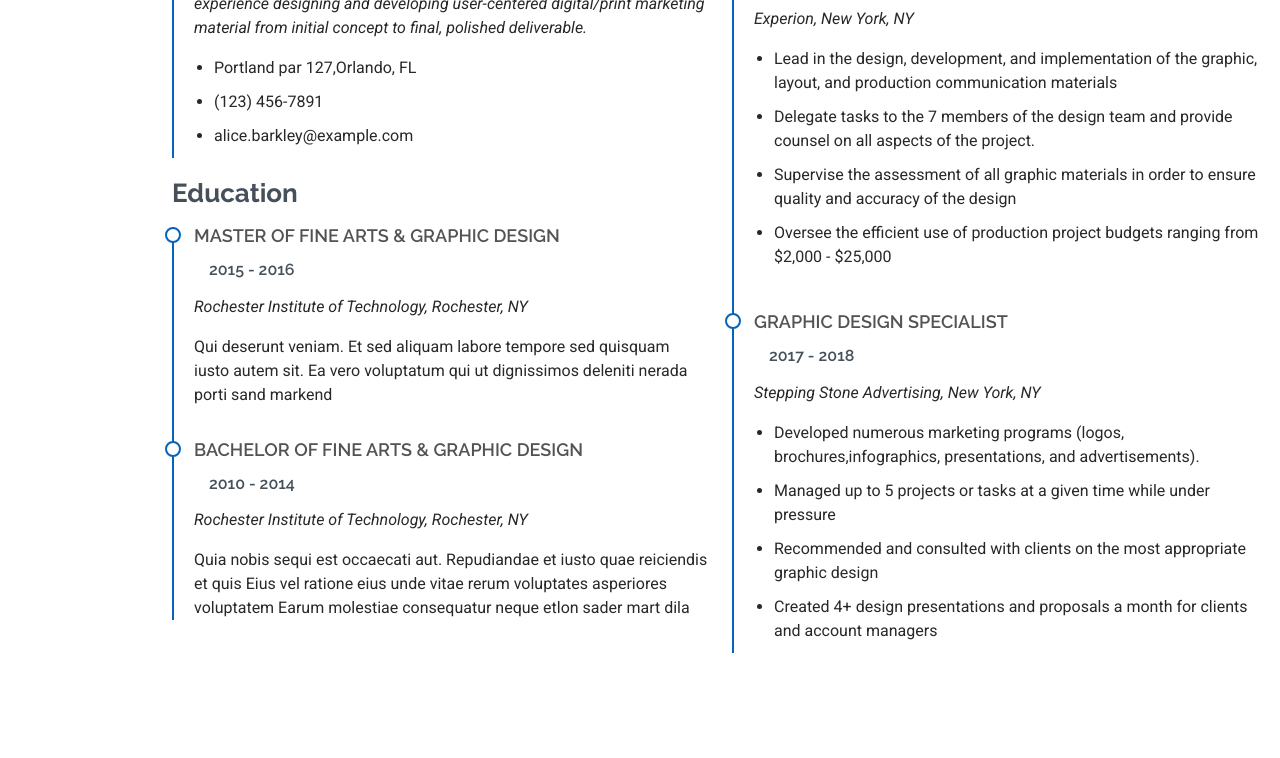
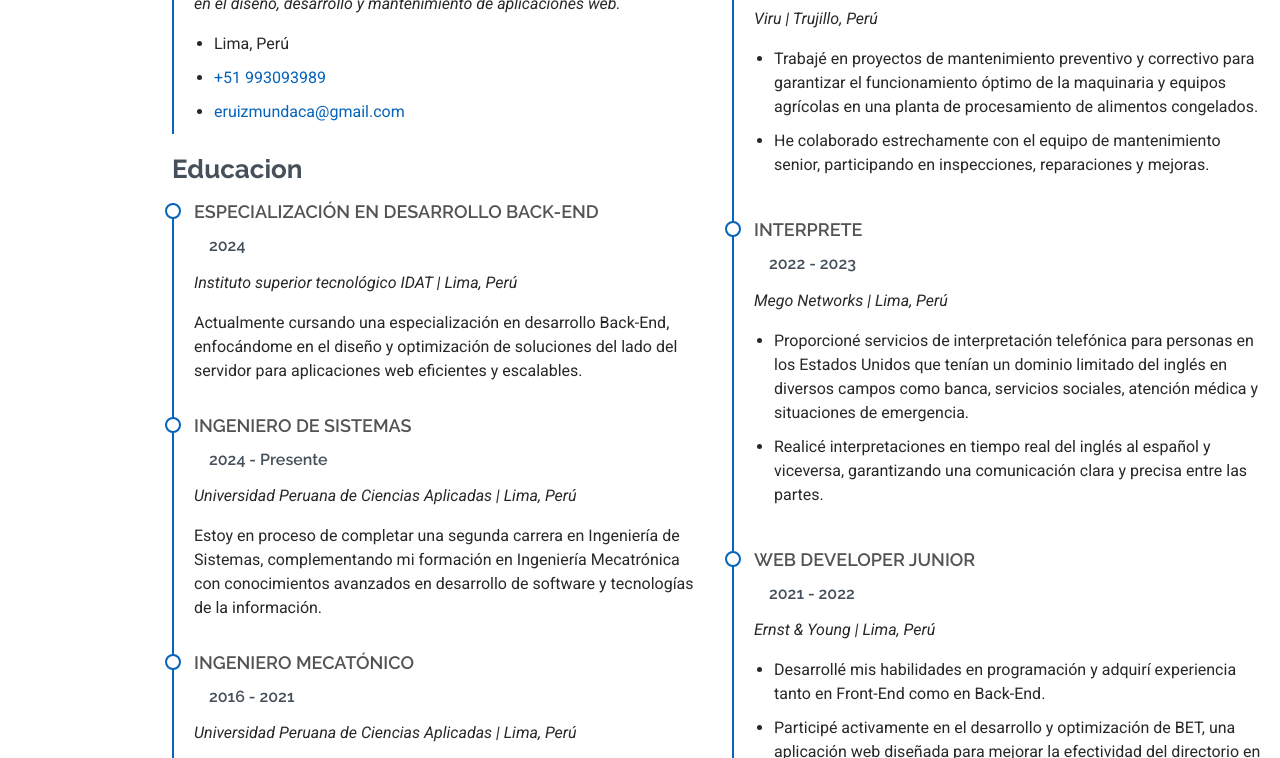
Before and after one commit to EJRuizM/EJRuizM.github.io, a plain HTML site: page index.html in a window 1280 px wide. Shown: the part 2373-3131 px from the top of the page. Drawn offline with Linux system fonts and the light colour scheme.

Commit message:
Actualizar CV

```diff
--- a/index.html
+++ b/index.html
@@ -105,7 +105,7 @@
                   <li><i class="bi bi-chevron-right"></i> <strong>Cumpleaños:</strong> <span>15 Marzo 1996</span></li>
                   <li><i class="bi bi-chevron-right"></i> <strong>Pagina Web:</strong> <span><a href="https://ejruizm.github.io">ejruizm.github.io</a></span></li>
                   <li><i class="bi bi-chevron-right"></i> <strong>Telefono:</strong> <span><a href="tel: +51993093989">+51 993093989</a></span></li>
-                  <li><i class="bi bi-chevron-right"></i> <strong>Ciudad:</strong> <span>Lima, PERU</span></li>
+                  <li><i class="bi bi-chevron-right"></i> <strong>Ciudad:</strong> <span>Lima, Perú</span></li>
                 </ul>
               </div>
               <div class="col-lg-6">
@@ -215,55 +215,68 @@
             <h3 class="resume-title">Sumary</h3>
 
             <div class="resume-item pb-0">
-              <h4>Brandon Johnson</h4>
-              <p><em>Innovative and deadline-driven Graphic Designer with 3+ years of experience designing and developing user-centered digital/print marketing material from initial concept to final, polished deliverable.</em></p>
+              <h4>Edgar Ruiz</h4>
+              <p><em>Ingeniero mecatrónico y estudiante de desarrollo web, con conocimientos en el diseño, desarrollo y mantenimiento de aplicaciones web.</em></p>
               <ul>
-                <li>Portland par 127,Orlando, FL</li>
-                <li>(123) 456-7891</li>
-                <li>alice.barkley@example.com</li>
+                <li>Lima, Perú</li>
+                <li><a href="tel: +51993093989">+51 993093989</a></li>
+                <li><a href="mailto:eruizmundaca@gmail.com">eruizmundaca@gmail.com</a></li>
               </ul>
             </div><!-- Edn Resume Item -->
 
-            <h3 class="resume-title">Education</h3>
+            <h3 class="resume-title">Educacion</h3>
             <div class="resume-item">
-              <h4>Master of Fine Arts &amp; Graphic Design</h4>
-              <h5>2015 - 2016</h5>
-              <p><em>Rochester Institute of Technology, Rochester, NY</em></p>
-              <p>Qui deserunt veniam. Et sed aliquam labore tempore sed quisquam iusto autem sit. Ea vero voluptatum qui ut dignissimos deleniti nerada porti sand markend</p>
+              <h4>Especialización en Desarrollo Back-End</h4>
+              <h5>2024</h5>
+              <p><em>Instituto superior tecnológico IDAT | Lima, Perú</em></p>
+              <p>Actualmente cursando una especialización en desarrollo Back-End, enfocándome en el diseño y optimización de soluciones del lado del servidor para aplicaciones web eficientes y escalables.</p>
             </div><!-- Edn Resume Item -->
 
             <div class="resume-item">
-              <h4>Bachelor of Fine Arts &amp; Graphic Design</h4>
-              <h5>2010 - 2014</h5>
-              <p><em>Rochester Institute of Technology, Rochester, NY</em></p>
-              <p>Quia nobis sequi est occaecati aut. Repudiandae et iusto quae reiciendis et quis Eius vel ratione eius unde vitae rerum voluptates asperiores voluptatem Earum molestiae consequatur neque etlon sader mart dila</p>
+              <h4>Ingeniero de Sistemas</h4>
+              <h5>2024 - Presente</h5>
+              <p><em>Universidad Peruana de Ciencias Aplicadas | Lima, Perú </em></p>
+              <p>Estoy en proceso de completar una segunda carrera en Ingeniería de Sistemas, complementando mi formación en Ingeniería Mecatrónica con conocimientos avanzados en desarrollo de software y tecnologías de la información.</p>
+            </div><!-- Edn Resume Item -->
+
+            <div class="resume-item">
+              <h4>Ingeniero Mecatónico</h4>
+              <h5>2016 - 2021</h5>
+              <p><em>Universidad Peruana de Ciencias Aplicadas | Lima, Perú </em></p>
+              <p>Bachiller en Ingeniería Mecatrónica, con formación sólida en sistemas automatizados y experiencia en el área de mantenimiento .</p>
             </div><!-- Edn Resume Item -->
 
           </div>
 
           <div class="col-lg-6" data-aos="fade-up" data-aos-delay="200">
-            <h3 class="resume-title">Professional Experience</h3>
+            <h3 class="resume-title">Experiencia Laboral</h3>
             <div class="resume-item">
-              <h4>Senior graphic design specialist</h4>
-              <h5>2019 - Present</h5>
-              <p><em>Experion, New York, NY </em></p>
+              <h4>Ejecutivo Junior</h4>
+              <h5>2023 - 2024</h5>
+              <p><em>Viru | Trujillo, Perú</em></p>
               <ul>
-                <li>Lead in the design, development, and implementation of the graphic, layout, and production communication materials</li>
-                <li>Delegate tasks to the 7 members of the design team and provide counsel on all aspects of the project. </li>
-                <li>Supervise the assessment of all graphic materials in order to ensure quality and accuracy of the design</li>
-                <li>Oversee the efficient use of production project budgets ranging from $2,000 - $25,000</li>
+                <li>Trabajé en proyectos de mantenimiento preventivo y correctivo para garantizar el funcionamiento óptimo de la maquinaria y equipos agrícolas en una planta de procesamiento de alimentos congelados.</li>
+                <li>He colaborado estrechamente con el equipo de mantenimiento senior, participando en inspecciones, reparaciones y mejoras.</li>
               </ul>
             </div><!-- Edn Resume Item -->
 
             <div class="resume-item">
-              <h4>Graphic design specialist</h4>
-              <h5>2017 - 2018</h5>
-              <p><em>Stepping Stone Advertising, New York, NY</em></p>
+              <h4>Interprete</h4>
+              <h5>2022 - 2023</h5>
+              <p><em>Mego Networks | Lima, Perú</em></p>
               <ul>
-                <li>Developed numerous marketing programs (logos, brochures,infographics, presentations, and advertisements).</li>
-                <li>Managed up to 5 projects or tasks at a given time while under pressure</li>
-                <li>Recommended and consulted with clients on the most appropriate graphic design</li>
-                <li>Created 4+ design presentations and proposals a month for clients and account managers</li>
+                <li>Proporcioné servicios de interpretación telefónica para personas en los Estados Unidos que tenían un dominio limitado del inglés en diversos campos como banca, servicios sociales, atención médica y situaciones de emergencia.</li>
+                <li>Realicé interpretaciones en tiempo real del inglés al español y viceversa, garantizando una comunicación clara y precisa entre las partes.</li>
+              </ul>
+            </div><!-- Edn Resume Item -->
+
+            <div class="resume-item">
+              <h4>Web Developer Junior</h4>
+              <h5>2021 - 2022</h5>
+              <p><em>Ernst & Young | Lima, Perú </em></p>
+              <ul>
+                <li>Desarrollé mis habilidades en programación y adquirí experiencia tanto en Front-End como en Back-End.</li>
+                <li>Participé activamente en el desarrollo y optimización de BET, una aplicación web diseñada para mejorar la efectividad del directorio en un empresa, colaborando con el equipo en el diseño y la implementación de funcionalidades clave.</li>
               </ul>
             </div><!-- Edn Resume Item -->
 
```
